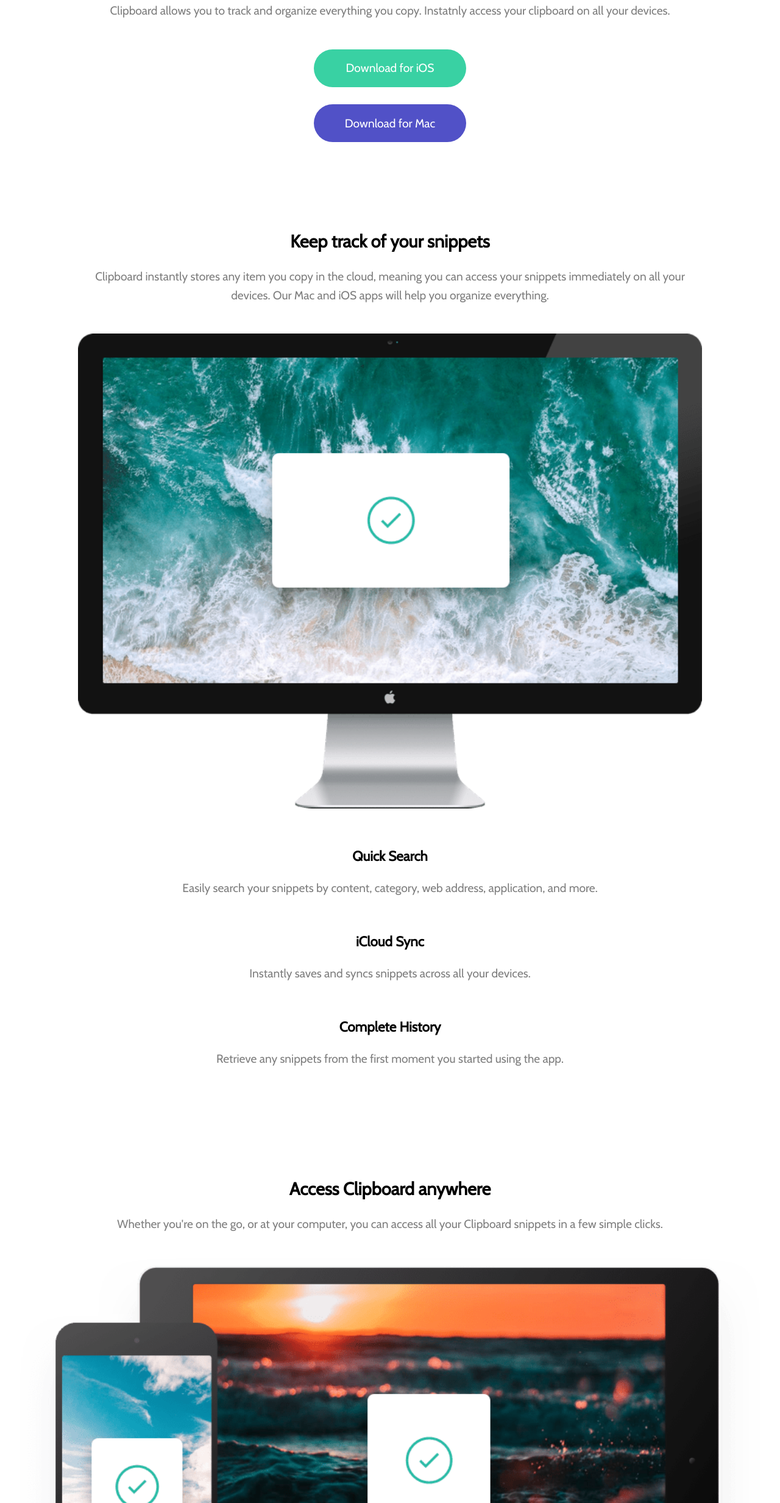
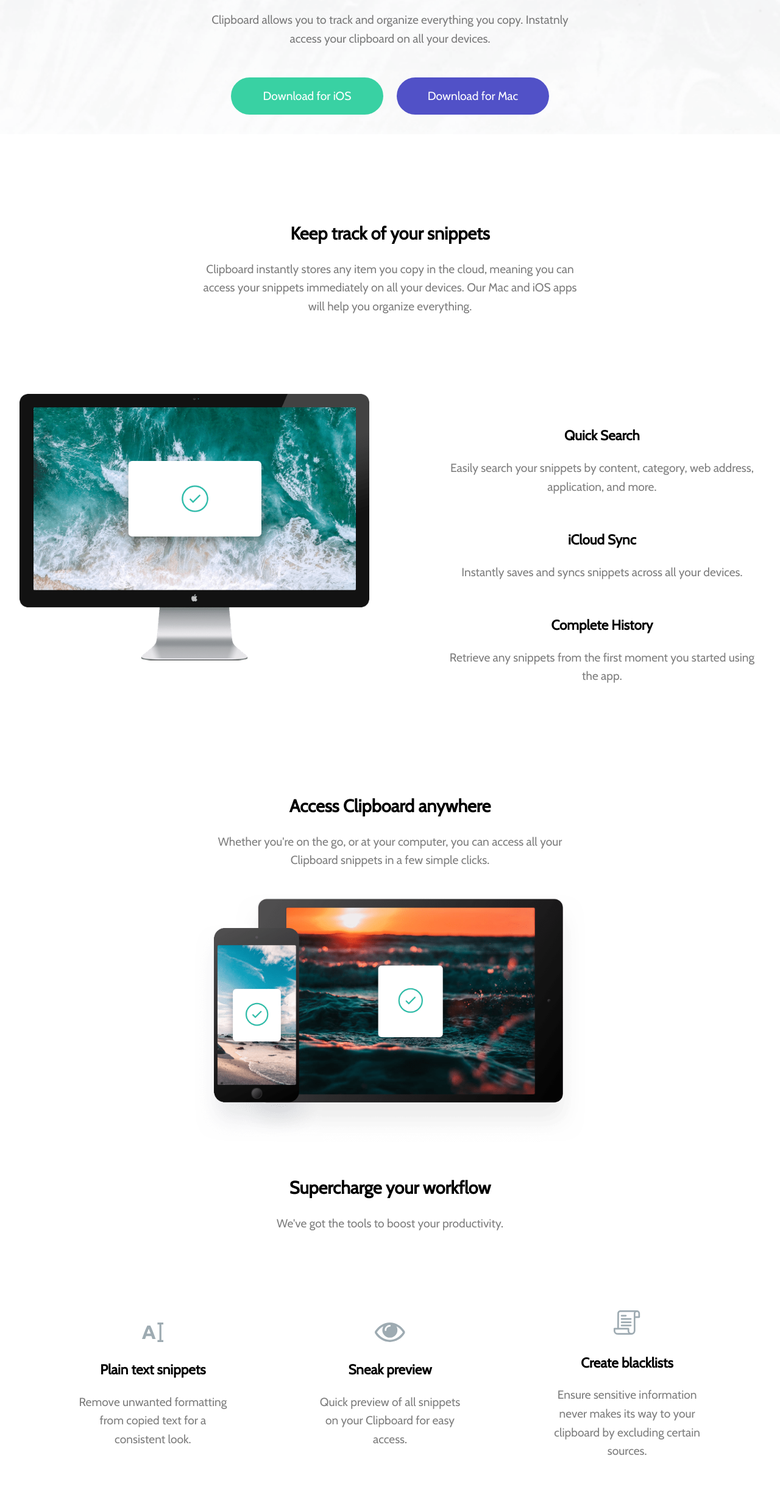
Before and after one commit to ehtishamdot/coorp-responsive-website, a plain HTML site: page index.html in a window 1280 px wide. Shown: the part 335-2800 px from the top of the page at 61% size. Drawn offline with nearby package versions, Linux system fonts and the light colour scheme.

Commit message:
Computer-layout-updated

```diff
--- a/Resources/design.css
+++ b/Resources/design.css
@@ -1,6 +1,4 @@
-
-
-    /* universal */
+     /* universal */
     :root{
         --dark-limegreen: rgb(57, 209, 163);
         --dark-falsa:rgb(81, 81, 199);
@@ -9,7 +7,9 @@
         --primary-white: #fff;
     }
 
-    *:is(*::before,*::after){
+    *,
+    *::before,
+    *::after{
         box-sizing: inherit;
     }
     html{
@@ -27,18 +27,27 @@
     {
         width: 80%;
         margin: 0 auto;
+        background-image:ur;
     }
     .split{
         display: flex;
         flex-direction: column;
+    }
+    @media (min-width: 700px){
+        .split{
+            flex-direction: row;
+        }
+        .container {
+            width: min(85%, 40rem);
+        }
     }
 
       /* header */
 
     .header{
         text-align: center;
+        background: url(/Resources/img/bg-header-mobile.png)no-repeat  50%/cover;
     }
-
 
        /* buttons */
 
@@ -51,12 +60,33 @@
         text-decoration: none;
         color: white;
     }
+    .buttons{
+        padding-bottom: 2rem;
+    }
     .button--green {
         background-color: rgb(57, 209, 163);
     }
     .button--blue {
         background-color: rgb(81, 81, 199);
     }
+    @media (min-width: 700px){
+        .buttons{
+            width: 85%;
+            margin: 0 auto;
+        }
+    }
+
+    .container_row{
+        margin-top: 8rem;
+    }
+    @media (min-width: 700px){
+        .container_row{
+           display: flex;
+           width: 95%;
+           gap: 10%;
+        }
+    }
+
        /* article */
     article{
         text-align: center;
@@ -68,12 +98,34 @@
     .attributes__row{
         padding-bottom: 1rem;
     }
+    @media (min-width:700px){
+        .attributes_review{
+            width: 80%;
+            margin-top: 6rem;
+        }
+        .attributes_review .attributes{
+             display:flex;
+             justify-content: space-between;
+             align-items: center;
+         }
+         .attributes_review .attributes__row{
+            width:24%;
+         }
+    }
     .split__logos{
         align-items: center;
         margin: 3rem auto;
     }
     .firm__img{
         margin: 2rem;
+    }
+    @media(min-width:700px){
+        .split__logos{
+            justify-content: center;
+            align-items: center;
+            gap: 10%;
+            margin-top: 10rem;
+        }
     }
 
     /* snippets */
@@ -99,21 +151,31 @@
     .full_layout_image{
         margin-top: 2.5rem;
     }
-    .attributes__img{
+    /* .attributes__img{
         margin: 1.5rem 0;
-    }
+    } */
     .firm__img{
         width: 105px;
     }
+     @media(min-width:700px)
+     {
+        .full_layout_image img{
+            width: 40rem;
+        }
+        .snippet2{
+            margin-top: 2rem;
+        }
+     }
+
       /* headings */
 
      h1,h2,h3{
-         line-height: 1.3;
+        line-height: 1.3;
      }
 
     h1{
         margin-top: 3rem;
-        font-size: 2em;
+        font-size: 2.4em;
     }
 
     /* paragraph */
@@ -125,16 +187,10 @@
 
     /* footer */
     footer{
-        text-align: center;
         background-color: #f5f5f5;
-        margin-top: 5rem;
-        padding: 4rem 0;
-    }
-    .footer__img{
-
+        margin-top: 8rem;
     }
     .footer__links{
-        margin-top: 2rem;
 
     }
     .footer__links a{
@@ -142,12 +198,19 @@
     }
     .footer__links ul{
         list-style: none;
-        text-align: center;
+
     }
     .footer__links li{
         padding: .5rem;
+    }
+    .footer__img img{
 
     }
-    .footer__img img{
-       width: 10%;
+    @media(min-width:700px){
+        .footer__flex{
+            display: flex;
+        }
+        .footer__links ul{
+            display: flex;
+        }
     }
--- a/index.html
+++ b/index.html
@@ -36,9 +36,9 @@
             </div>
         </section>
         <section class="col-section">
-            <div class="container">
-                <div class="computer_image_div">
-                    <img src="/coorp-responsive-website/Resources/img/image-computer.png" alt="" class="computer_image">
+            <div class="container container_row">
+                <div class="computer_image_div ">
+                    <img src="/Resources/img/image-computer.png" alt="" class="computer_image">
                 </div>
                 <div class="col attributes">
                     <div class="attributes__row">
@@ -69,33 +69,33 @@
                         few simple clicks.</p>
                 </div>
                 <div class="full_layout_image">
-                    <img src="/coorp-responsive-website/Resources/img/image-devices.png" alt="">
+                    <img src="/Resources/img/image-devices.png" alt="image of devices">
                 </div>
             </section>
-            <section class="snippet">
+            <section class="snippet snippet2">
                 <div class="container">
                     <h2>Supercharge your workflow</h2>
                     <p>We've got the tools to boost your productivity.</p>
                 </div>
             </section>
             <section>
-                <div class="container">
+                <div class="container attributes_review">
                     <div class="col attributes">
                         <div class="attributes__row">
-                            <img src="/coorp-responsive-website/Resources/img/icon-text.svg" alt=""
-                                class="auto-adjust attributes__img">
+                            <img src="Resources/img/icon-text.svg" alt=""
+                                class="auto-adjust attributes__img ">
                             <h3>Plain text snippets</h3>
                             <p>
                                 Remove unwanted formatting from copied text for a consistent look.
                             </p>
                         </div>
                         <div class="attributes__row attributes__img">
-                            <img src="/coorp-responsive-website/Resources/img/icon-preview.svg" alt="" class="auto-adjust">
+                            <img src="Resources/img/icon-preview.svg" alt="" class="auto-adjust">
                             <h3>Sneak preview</h3>
                             <p>Quick preview of all snippets on your Clipboard for easy access.</p>
                         </div>
                         <div class="attributes__row attributes__img">
-                            <img src="/coorp-responsive-website/Resources/img/icon-blacklist.svg" alt=""
+                            <img src="Resources/img/icon-blacklist.svg" alt=""
                                 class="auto-adjust">
                             <h3>Create blacklists</h3>
                             <p>
@@ -135,7 +135,7 @@
     </article>
 
     <footer>
-        <div class="container">
+        <div class="container footer__flex">
             <div class="footer__img">
                 <img src="/Resources/img/logo.svg" alt="" class="auto-adjust">
             </div>
```
